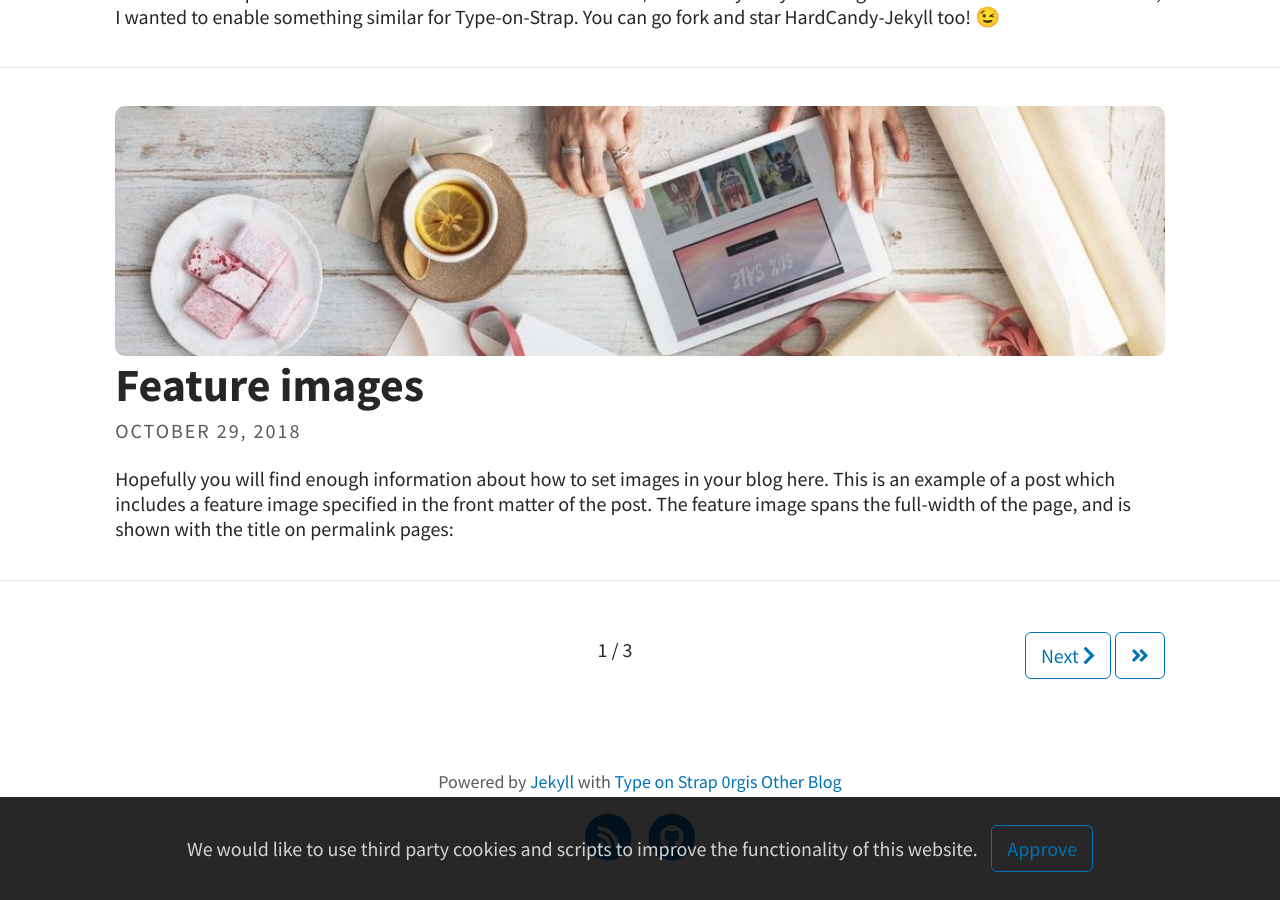
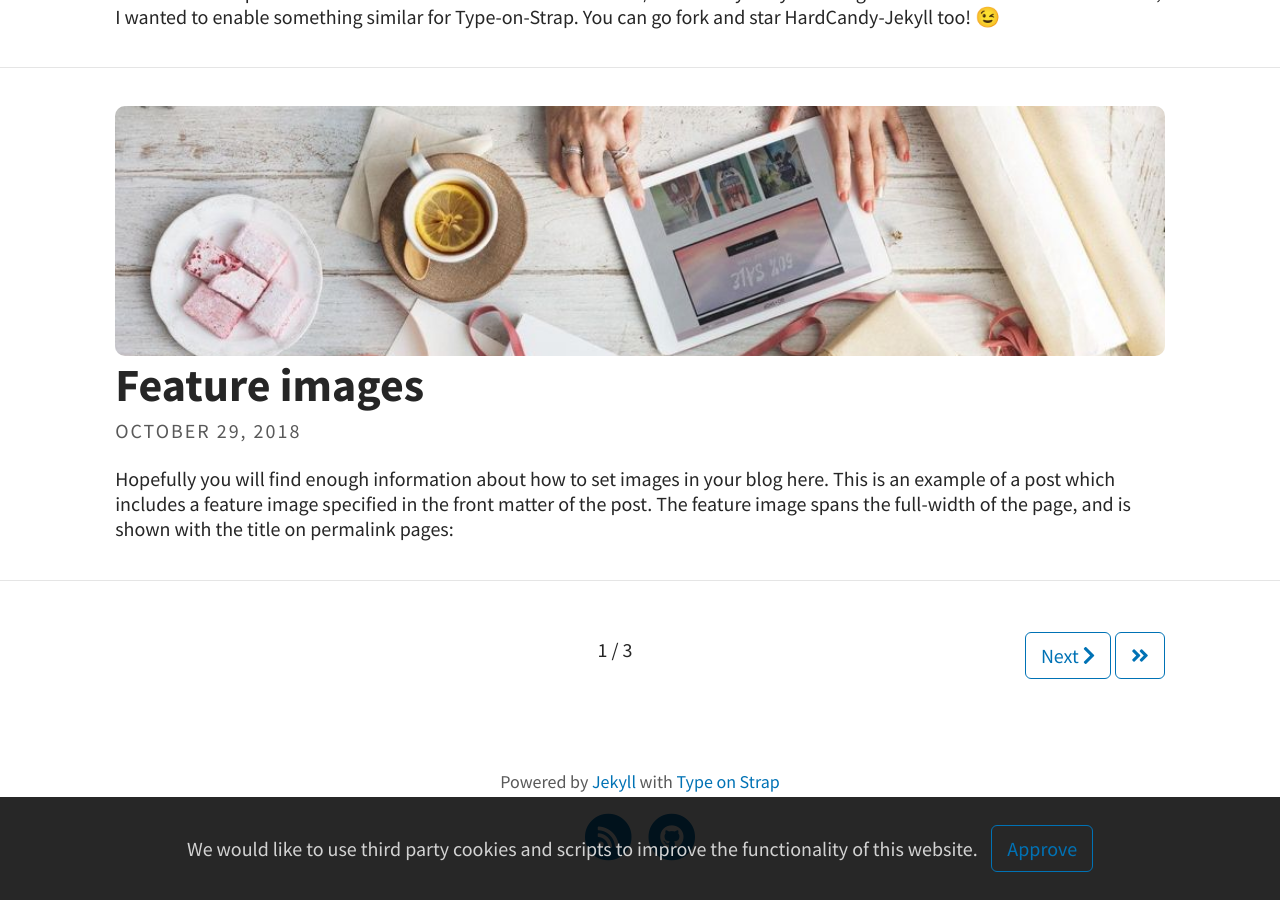
Before and after one commit to 0rgis/0rgis.github.io, a Jekyll site: the page built from index.html, in a window 1280 px wide and 900 px high, scrolled down 1552 px. Built offline with Jekyll 4.4.1, drawn with Linux system fonts in a browser that asks for light colours; the list of posts is cut into pages by our own code.

Commit message:
Update _config.yml

```diff
--- a/_config.yml
+++ b/_config.yml
@@ -13,7 +13,7 @@ header_text: <code>0rgis Blog</code>  # Change Blog header text
 header_feature_image: assets/img/header/pexels-xxss.jpg  #triangular.jpeg
 header_feature_image_responsive: true
 footer_text: >
-  Powered by <a href="https://jekyllrb.com/">Jekyll</a> with <a href="https://github.com/sylhare/Type-on-Strap">Type on Strap</a> <a href="https://deckchair.xyz">0rgis Other Blog</a>
+  Powered by <a href="https://jekyllrb.com/">Jekyll</a> with <a href="https://github.com/sylhare/Type-on-Strap">Type on Strap</a>
 
 # Blog
 excerpt: true                                           # Or "truncate" (first 250 characters), "false" to disable
```
